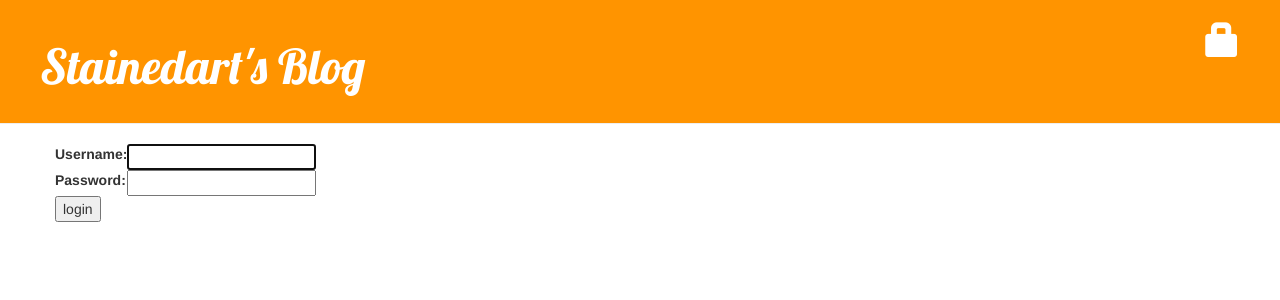
After one commit to stainedart/my-first-blog, a Django app: a page that uses blog/templates/blog/base.html in a window 1280 px wide. The commit adds this page. Shown: the top 300 px of the page. Run offline with Django 3.2, Linux system fonts and the light colour scheme; some libraries are stand-ins or nearby versions.

Commit message:
Securing the application

```diff
--- a/blog/templates/blog/base.html
+++ b/blog/templates/blog/base.html
@@ -15,6 +15,9 @@
     {% if user.is_authenticated %}
         <a href="{% url 'post_new' %}" class="top-menu"><span class="glyphicon glyphicon-plus"></span></a>
         <a href="{% url 'post_draft_list' %}" class="top-menu"><span class="glyphicon glyphicon-edit"></span></a>
+        <p class="top-menu">Hello {{ user.username }} <small>(<a href="{% url 'logout' %}">Log out</a>)</small></p>
+    {% else %}
+        <a href="{% url 'login' %}" class="top-menu"><span class="glyphicon glyphicon-lock"></span></a>
     {% endif %}
     <h1><a href="/">Stainedart's Blog</a></h1>
 </div>
--- a/blog/templates/blog/post_detail.html
+++ b/blog/templates/blog/post_detail.html
@@ -12,6 +12,8 @@
         {% if user.is_authenticated %}
             <a class="btn btn-default" href="{% url 'post_edit' pk=post.pk %}"><span class="glyphicon glyphicon-pencil"></span></a>
             <a class="btn btn-default" href="{% url 'post_delete' pk=post.pk %}"><span class="glyphicon glyphicon-remove"></span></a>
+        {% else %}
+            <a href="{% url 'login' %}" class="top-menu"><span class="glyphicon glyphicon-lock"></span></a>
         {% endif %}
         <h1>{{ post.title }}</h1>
         <p>{{ post.text|linebreaksbr }}</p>
--- a/blog/templates/blog/post_draft_list.html
+++ b/blog/templates/blog/post_draft_list.html
@@ -11,6 +11,6 @@
             </div>
         {% endfor %}
     {% else %}
-        Please authenticate
+        <a href="{% url 'login' %}" class="top-menu"><span class="glyphicon glyphicon-lock"></span></a>
     {% endif %}
 {% endblock %}
--- /dev/null
+++ b/blog/templates/registration/login.html
@@ -0,0 +1,24 @@
+{% extends "blog/base.html" %}
+
+{% block content %}
+    {% if form.errors %}
+        <p>Your username and password didn't match. Please try again.</p>
+    {% endif %}
+
+    <form method="post" action="{% url 'login' %}">
+    {% csrf_token %}
+        <table>
+        <tr>
+            <td>{{ form.username.label_tag }}</td>
+            <td>{{ form.username }}</td>
+        </tr>
+        <tr>
+            <td>{{ form.password.label_tag }}</td>
+            <td>{{ form.password }}</td>
+        </tr>
+        </table>
+
+        <input type="submit" value="login" />
+        <input type="hidden" name="next" value="{{ next }}" />
+    </form>
+{% endblock %}
--- a/blog/urls.py
+++ b/blog/urls.py
@@ -9,4 +9,5 @@ urlpatterns = [
     url(r'^post/(?P<pk>\d+)/publish/$',views.post_publish, name="post_publish"),
     url(r'^post/(?P<pk>\d+)/delete/$',views.post_delete, name="post_delete"),
     url(r'^draft/$',views.post_draft_list, name='post_draft_list'),
+    url(r'^logout/$', views.user_logout, name='logout'),
 ]
--- a/mysite/settings.py
+++ b/mysite/settings.py
@@ -119,3 +119,5 @@ USE_TZ = True
 # https://docs.djangoproject.com/en/1.11/howto/static-files/
 
 STATIC_URL = '/static/'
+
+LOGIN_REDIRECT_URL = '/'
--- a/mysite/urls.py
+++ b/mysite/urls.py
@@ -15,8 +15,10 @@ Including another URLconf
 """
 from django.conf.urls import include, url
 from django.contrib import admin
+from django.contrib.auth import views
 
 urlpatterns = [
     url(r'^admin/', admin.site.urls),
+    url(r'^accouts/login/$', views.login, name='login'),
     url(r'', include('blog.urls')),
 ]
```
Also changed, not shown: blog/templates/blog/post_edit.html (+9 -5 lines), blog/views.py (+13 -1 lines).
